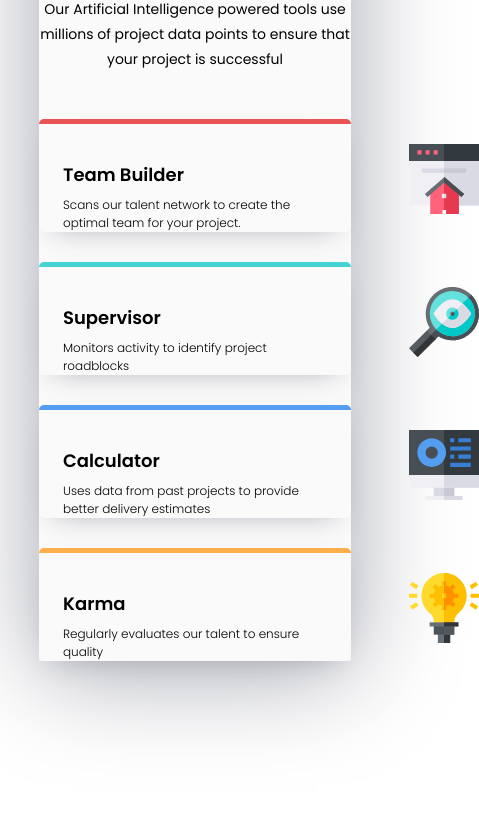
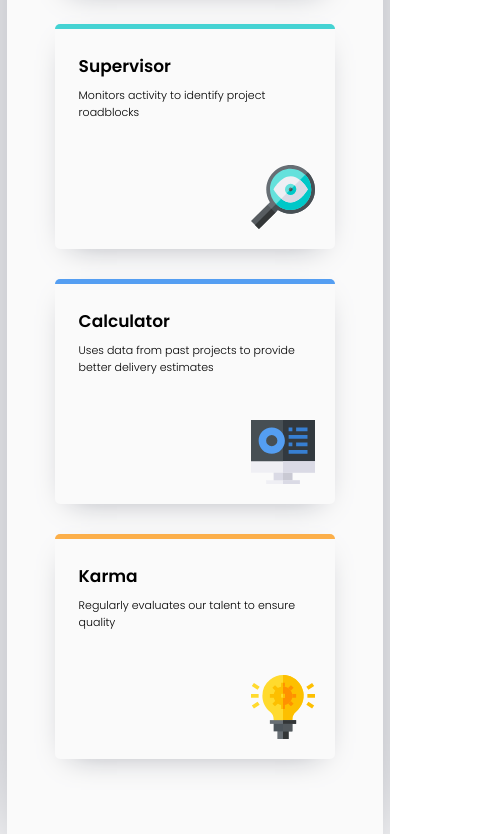
Before and after one commit to rimhadev/Four-card-feature-section, a plain HTML site: page index.html in a window 390 px wide. Shown: the part 462-1296 px from the top of the page, 479 px wide, since content can reach past the window. Drawn offline with Linux system fonts and the light colour scheme.

Commit message:
first commit

```diff
--- a/index.html
+++ b/index.html
@@ -8,7 +8,7 @@
 <link rel="preconnect" href="https://fonts.gstatic.com" crossorigin>
 <link href="https://fonts.googleapis.com/css2?family=Poppins:ital,wght@0,100;0,200;0,300;0,400;0,500;0,600;0,700;0,800;0,900;1,100;1,200;1,300;1,400;1,500;1,600;1,700;1,800;1,900&display=swap" rel="stylesheet">
     <link  rel="stylesheet" href="style.css" >
-    <link rel="stylesheet" href="phone.css">
+    <!-- <link rel="stylesheet" href="phone.css"> -->
     <title>Four card feature section</title>
 </head>
 <body>
@@ -25,7 +25,9 @@
     <div class="grid">
 
       <div class="box-1 box">
+        <div class="icon">
           <img src="images/icon-team-builder.svg" alt="" >
+        </div>
         <div class="max-width">
         <h2>Team Builder</h2>
         <p>Scans our talent network to create the optimal team for your project.</p>
@@ -35,7 +37,9 @@
 
 
       <div class="box-2 box">
+        <div class="icon">
           <img src="images/icon-supervisor.svg" alt="" >
+        </div>
         <div class="max-width">
         <h2>Supervisor</h2>
         <p>Monitors activity to identify project roadblocks</p>
@@ -44,7 +48,9 @@
 
 
       <div class="box-3 box">
+        <div class="icon">
           <img src="images/icon-calculator.svg" alt="" >
+        </div>
           <div class="max-width">
         <h2>Calculator</h2>
         <p>Uses data from past projects to provide better delivery estimates</p>
@@ -53,7 +59,9 @@
 
 
       <div class="box-4 box">
+        <div class="icon">
           <img src="images/icon-karma.svg" alt="" >
+        </div>
           <div class="max-width">
         <h2>Karma</h2>
         <p>Regularly evaluates our talent to ensure quality</p>
--- a/phone.css
+++ /dev/null
@@ -1,103 +0,0 @@
-@media only screen and (max-width:1100px) {
-/* .container{
-    width: 80%;
-    margin: 200px auto;
-    background-color:hsl(0, 0%, 98%);
-    position: relative;
-    box-shadow: 0px 10px 100px hsl(229, 6%, 66%);
-    padding: 1rem;
-} */
-.grid{
-    max-width: 1000px;
-    margin: 3rem auto;
-    display: grid;
-    grid-template-rows: repeat(4,auto);
-    grid-template-columns: 1fr;
-    gap:30px;
-}
-.upper{
-    text-align: center;
-    margin-top: 1rem;
-    display: flex;
-    justify-content: center;
-}
-.max-width{
-    max-width: 500px;
-    margin-top: 3rem;
-}
-.upper h3{
-    font-weight: 300;
-    font-size: 33px;
-}
-.upper p{
-    font-weight: 700;
-    font-size: 33px;
-    margin-bottom: 10px;
-}
-.upper p1{
-    font-weight: 400;
-    font-size: 14px;
-}
-.box{
-    border-radius: 5px;
-    box-shadow: 0px 10px 30px -15px hsl(229, 6%, 66%) ;
-}
-.box img{
-    height: 70px;
-    width: 70px;
-    top: 20px;
-    left: 370px;
-    position: relative;
-
-}
-.box h2{
-    color: black;
-    font-size: 18px;
-    font-weight: 600;
-}
-.box p{
-    color: black;
-    font-weight: 300;
-    margin-top: 0.5rem;
-    font-size: 12px;
-}
-.box .max-width{
-        max-width: 250px;
-        margin-top: -2.5rem;
-        text-align: start;
-        margin-left: 1.5rem;
-}
-
-/* Box-1 */
-.box-1{
-    color:hsl(0, 0%, 98%);
-    grid-column: 1/2;
-    grid-row: 1/2;
-    background-color:hsl(0, 0%, 98%) ;
-    border-top: 5px solid hsl(0, 78%, 62%);
-}
-/* Box-2 */
-.box-2{
-    color:hsl(0, 0%, 98%);
-    grid-column: 1/2 ;
-    grid-row: 2/3;
-    background-color:hsl(0, 0%, 98%) ;
-    border-top: 5px solid hsl(180, 62%, 55%);
-}
-/* Box-3 */
-.box-3{
-    color:hsl(0, 0%, 98%);
-    grid-column: 1/2;
-    grid-row: 3/4;
-    background-color:hsl(0, 0%, 98%) ;
-    border-top: 5px solid hsl(212, 86%, 64%);
-}
-/* .Box-4 */
-.box-4{
-    color:hsl(0, 0%, 98%);
-    grid-column: 1/2;
-    grid-row: 4/5;
-    background-color:hsl(0, 0%, 98%) ;
-    border-top: 5px solid hsl(34, 97%, 64%);
-}
-}
--- a/style.css
+++ b/style.css
@@ -1,4 +1,4 @@
-:root{
+:root {
   --white-color: hsl(0, 0%, 98%);
   --primary-color: hsl(0, 78%, 62%);
   --secondary-color: hsl(180, 62%, 55%);
@@ -6,106 +6,178 @@
   --quaternary-color: hsl(34, 97%, 64%);
   --shadow-color: hsl(229, 6%, 66%);
 }
-*{
+* {
   margin: 0px;
   padding: 0px;
   font-family: "Poppins", sans-serif;
   font-weight: 500;
   font-style: normal;
   box-sizing: content-box;
-
 }
-.container{
-    /* max-width: 1340px; */
+.container {
   width: 80%;
   height: auto;
-    margin: 200px auto;
-    background-color:hsl(0, 0%, 98%);
+  margin: 0px auto;
+  background-color: hsl(0, 0%, 98%);
   position: relative;
   box-shadow: 0px 10px 100px hsl(229, 6%, 66%);
-    /* padding: 1rem; */
+  padding: 2rem;
 }
-.grid{
+.grid {
   max-width: 1000px;
   margin: 3rem auto;
   display: grid;
-    grid-template-rows: repeat(4,100px);
+  grid-template-rows: repeat(4, 100px);
   grid-template-columns: repeat(3, 1fr);
-    gap:30px;
+  gap: 30px;
 }
-.upper{
+.upper {
   text-align: center;
-    margin-top: 1rem;
+  /* margin-top: 1rem; */
   display: flex;
   justify-content: center;
 }
-.max-width{
+.max-width {
   max-width: 500px;
-    margin-top: 3rem;
+  /* margin-top: 3rem; */
 }
-.upper h3{
+.upper h3 {
   font-weight: 300;
   font-size: 33px;
 }
-.upper p{
+.upper p {
   font-weight: 700;
   font-size: 33px;
   margin-bottom: 10px;
 }
-.upper p1{
+.upper p1 {
   font-weight: 400;
   font-size: 14px;
 }
-.box{
+/* BOX */
+.box {
   border-radius: 5px;
-    box-shadow: 0px 10px 30px -15px hsl(229, 6%, 66%) ;
-    background-color:hsl(0, 0%, 98%) ;
+  box-shadow: 0px 10px 30px -15px hsl(229, 6%, 66%);
+  background-color: hsl(0, 0%, 98%);
+  display: flex;
+  flex-direction: column-reverse;
+  justify-content: space-between;
 }
-.box img{
-    height: 60px;
-    width: 60px;
-    top: 140px;
-    left: 220px;
-    position: relative;
+.icon{
+  display: flex;
+    flex-flow: row nowrap;
+    justify-content: flex-end;
+    padding: 20px;
 }
-.box h2{
+.box h2 {
   color: black;
   font-size: 18px;
   font-weight: 600;
 }
-.box p{
+.box p {
   color: black;
   font-weight: 300;
   margin-top: 0.5rem;
   font-size: 12px;
 }
-.box .max-width{
+.box .max-width {
   max-width: 250px;
-        margin-top: -2.5rem;
   text-align: start;
-        margin-left: 1.5rem;
+  margin: 1.5rem;
 }
 /* Box-1 */
-.box-1{
-    grid-column: 2/3 ;
+.box-1 {
+  grid-column: 2/3;
   grid-row: 1/3;
   border-top: 5px solid hsl(0, 78%, 62%);
 }
 /* Box-2 */
-.box-2{
-    grid-column: 1/2 ;
+.box-2 {
+  grid-column: 1/2;
   grid-row: 2/4;
   border-top: 5px solid hsl(180, 62%, 55%);
 }
 /* Box-3 */
-.box-3{
+.box-3 {
   grid-column: 3/4;
   grid-row: 2/4;
   border-top: 5px solid hsl(212, 86%, 64%);
 }
 /* .Box-4 */
-.box-4{
+.box-4 {
   grid-column: 2/3;
   grid-row: 3/5;
   border-top: 5px solid hsl(34, 97%, 64%);
 }
+@media only screen and (max-width: 1100px) {
+  .container {
+    width: 80%;
+    background-color: hsl(0, 0%, 98%);
+    position: relative;
+    box-shadow: 0px 10px 100px hsl(229, 6%, 66%);
+  }
+  .grid {
+    width: 90%;
+    display: grid;
+    grid-template-rows: repeat(4, auto);
+    grid-template-columns: 1fr;
+    gap: 30px;
+  }
+  .max-width {
+    max-width: 400px;
+  }
+  .upper h3 {
+    font-size: 30px;
+  }
+  .upper p {
+    font-size: 30px;
+  }
+  .upper p1 {
+    font-size: 12px;
+  }
+  /* Box-1 */
+  .box-1 {
+    grid-column: 1/2;
+    grid-row: 1/2;
+    border-top: 5px solid hsl(0, 78%, 62%);
+  }
+  /* Box-2 */
+  .box-2 {
+    grid-column: 1/2;
+    grid-row: 2/3;
+    border-top: 5px solid hsl(180, 62%, 55%);
+  }
+  /* Box-3 */
+  .box-3 {
+    grid-column: 1/2;
+    grid-row: 3/4;
+    border-top: 5px solid hsl(212, 86%, 64%);
+  }
+  /* .Box-4 */
+  .box-4 {
+    grid-column: 1/2;
+    grid-row: 4/5;
+    border-top: 5px solid hsl(34, 97%, 64%);
+  }
+}
+
+@media only screen and (max-width:490px){
+  .max-width {
+    max-width: 400px;
+  }
+  .upper h3 {
+    font-size: 22px;
+  }
+  .upper p {
+    font-size: 22px;
+  }
+  .upper p1 {
+    font-size: 11px;
+  }
+  .box h2{
+    font-size: 17px;
+  }
+  .box p{
+    font-size: 11px;
+  }
+}
```
Lines whose indentation alone changed are shown as unchanged.
